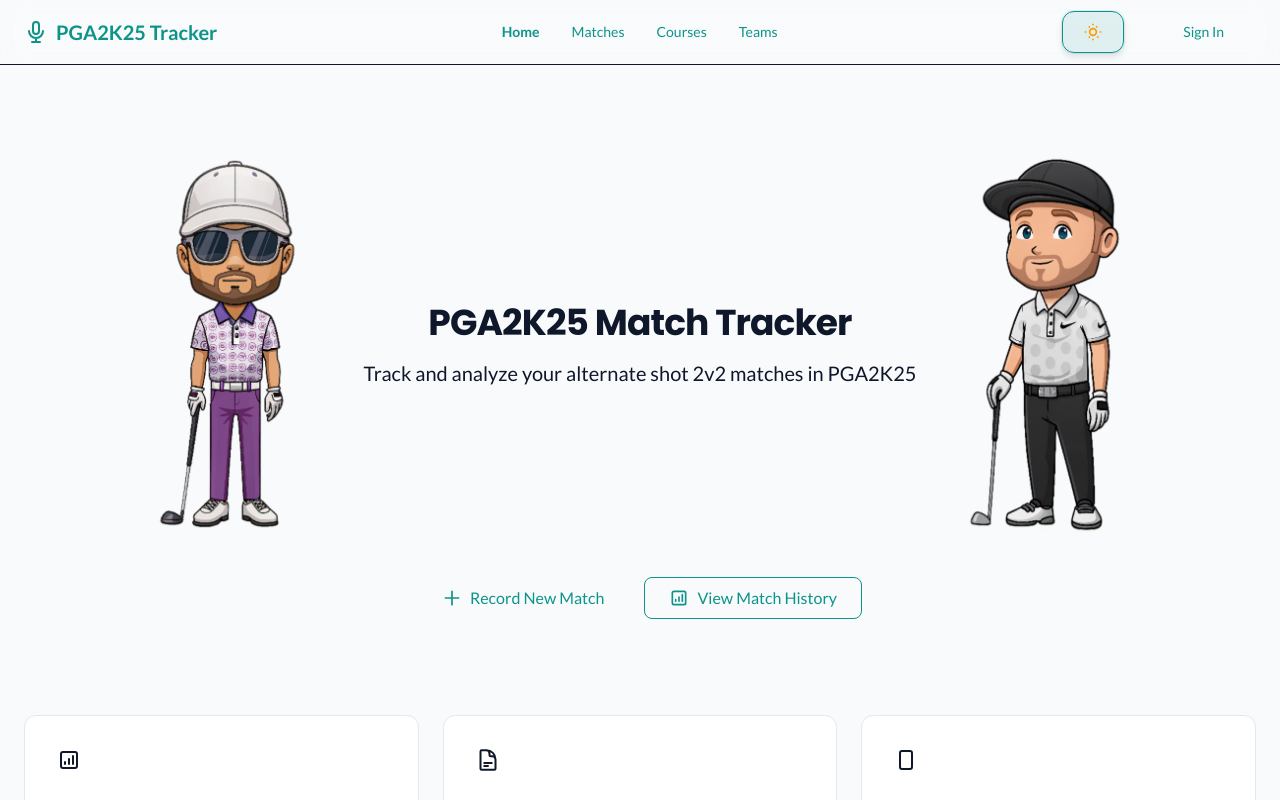
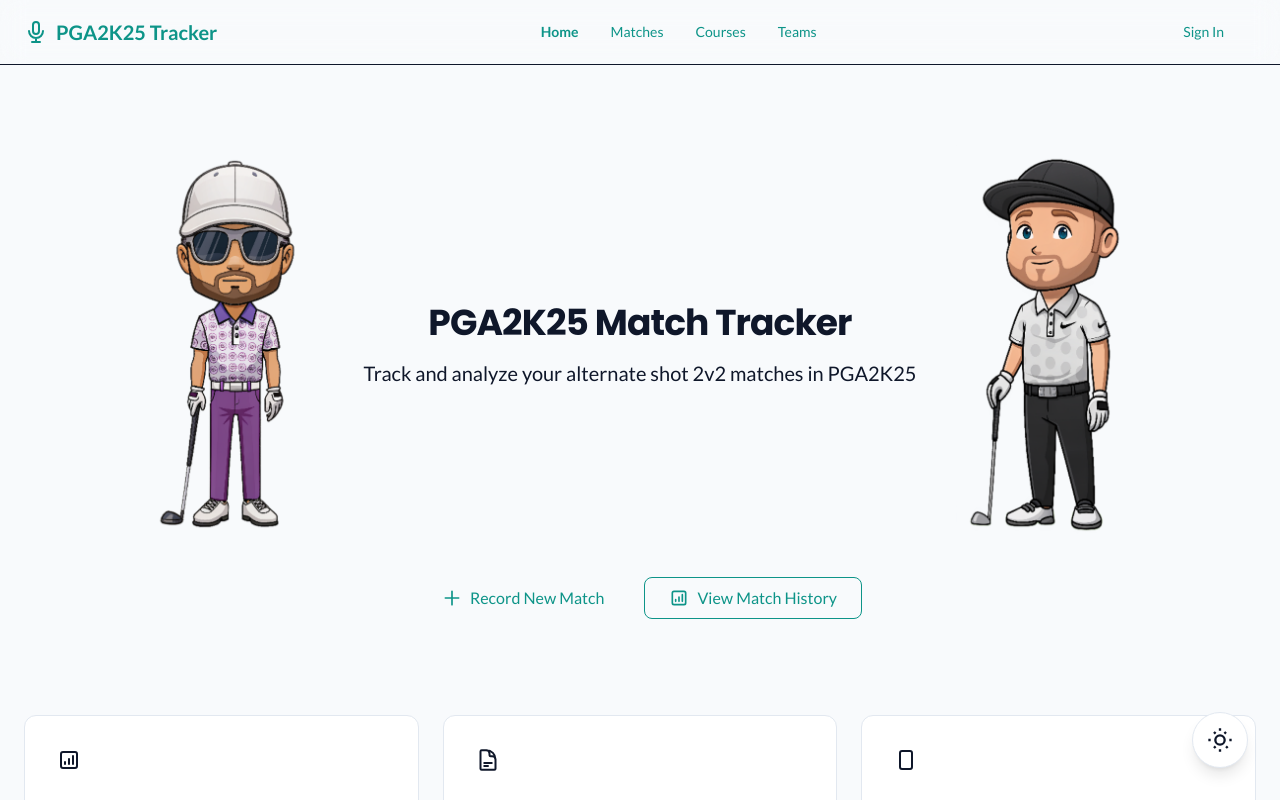
Before and after one commit to rkadlick/pga2k-tracker, a Next.js app: page / in a window 1280 px wide. Both pictures are taken after a click on the button "Toggle theme". Shown: the top 800 px of the page. Built offline with nearby package versions, Linux system fonts and the light colour scheme; no server answers; a web font is replaced by a local one.

Commit message:
feat: Add floating theme toggle button - Move from header to floating action button, add circular fill animation, increase sizes, and improve positioning

```diff
--- a/src/components/common/ThemeToggle.tsx
+++ b/src/components/common/ThemeToggle.tsx
@@ -15,17 +15,30 @@
 
   if (!mounted) {
     return (
-      <div className="w-10 h-10 rounded-xl bg-[--background] border border-[--border]" />
+      <div className="fixed bottom-8 right-8 w-14 h-14 rounded-full bg-[var(--card-bg)] border border-[var(--border)]" />
     );
   }
 
   return (
     <button
       onClick={toggleTheme}
-      className="theme-toggle"
+      className="fixed bottom-8 right-8 w-14 h-14 rounded-full
+                bg-[var(--card-bg)] text-[var(--foreground)]
+                border border-[var(--border)]
+                shadow-lg hover:shadow-xl
+                transition-all duration-300 ease-in-out
+                overflow-hidden
+                before:content-[''] before:absolute
+                before:-left-[25%] before:-top-[25%]
+                before:w-[150%] before:h-[150%]
+                before:bg-[var(--background)] before:rounded-full
+                before:scale-0 hover:before:scale-100
+                before:transition-transform before:duration-300
+                before:origin-center
+                active:shadow-inner active:scale-95"
       aria-label="Toggle theme"
     >
-      <div className="relative flex items-center justify-center w-5 h-5">
+      <div className="relative flex items-center justify-center w-full h-full">
         {/* Sun icon */}
         <svg
           xmlns="http://www.w3.org/2000/svg"
@@ -33,7 +46,7 @@
           fill="none"
           strokeWidth="2"
           stroke="currentColor"
-          className={`absolute w-5 h-5 text-amber-500 dark:text-amber-400
+          className={`absolute w-7 h-7 text-[var(--foreground)]
                      transition-all duration-300 ease-in-out
                      ${theme === 'light'
                        ? 'scale-100 rotate-0 opacity-100'
@@ -50,7 +63,7 @@
           fill="none"
           strokeWidth="2"
           stroke="currentColor"
-          className={`absolute w-5 h-5 text-slate-800 dark:text-blue-300
+          className={`absolute w-7 h-7 text-[var(--foreground)]
                      transition-all duration-300 ease-in-out
                      ${theme === 'dark'
                        ? 'scale-100 rotate-0 opacity-100'
--- a/src/components/layout/Header.tsx
+++ b/src/components/layout/Header.tsx
@@ -5,7 +5,6 @@
 import { usePathname, useRouter } from 'next/navigation';
 import { createClient } from '@/utils/supabase/client';
 import { useAuth } from '@/hooks/useAuth';
-import ThemeToggle from '@/components/common/ThemeToggle';
 
 export default function Header() {
   const pathname = usePathname();
@@ -44,8 +43,6 @@
 
           {/* Right side items */}
           <div className="flex items-center space-x-4">
-            <ThemeToggle />
-
             <div className="min-w-[100px] flex justify-end">
               {isAuthenticated ? (
                 <div className="flex items-center space-x-4">
--- a/src/components/layout/Layout.tsx
+++ b/src/components/layout/Layout.tsx
@@ -2,6 +2,8 @@
 import { ReactNode } from "react";
 import Header from "./Header";
 import Footer from "./Footer";
+import ThemeToggle from "@/components/common/ThemeToggle";
+
 interface LayoutProps {
   children: ReactNode;
 }
@@ -14,6 +16,7 @@
         {children}
       </main>
       <Footer />
+      <ThemeToggle />
     </div>
   );
 }
```
